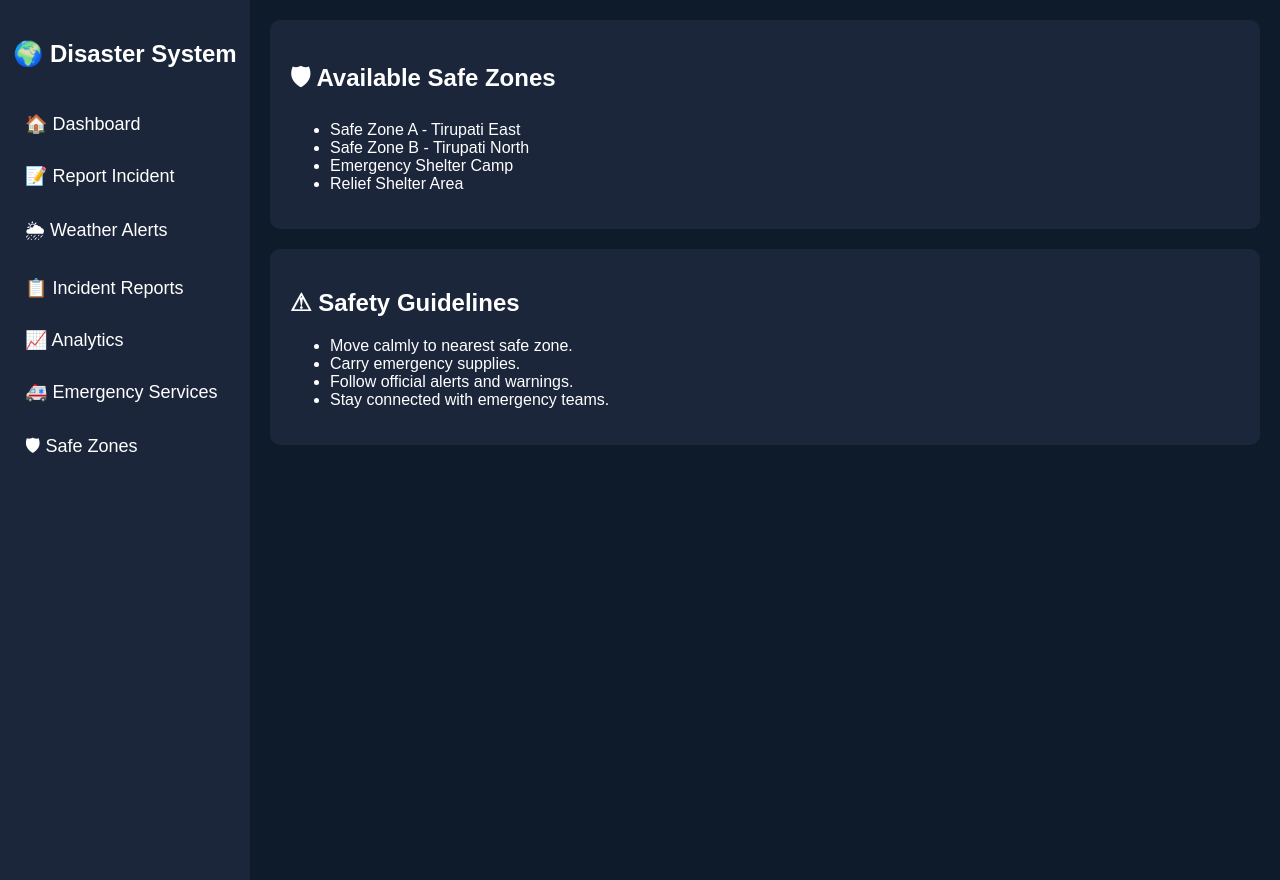
After one commit to akashvinekar/interactive-disaster-management-app, a Flask app: page /report in a window 1280 px wide. The commit adds this page. Run offline with Flask 3, Linux system fonts and the light colour scheme.

Commit message:
Updated disaster management dashboard

```diff
--- a/app.py
+++ b/app.py
@@ -5,6 +5,7 @@ import json
 import requests
 import os
 from dotenv import load_dotenv
+from flask import Flask, render_template, request
 
 app = Flask(__name__)
 load_dotenv()
@@ -95,13 +96,82 @@ def home():
 
     except:
         print("Weather API Error")
-    # Convert map to HTML
+        # Convert map to HTML
     map_html = disaster_map._repr_html_()
 
     return render_template(
         'index.html',
-        map_html=map_html
+        map_html=map_html,
+
+        hospital_count=len(data['hospitals']),
+        shelter_count=len(data['shelters']),
+        safezone_count=len(data['safe_zones'])
     )
+@app.route('/weather')
 
+def weather_dashboard():
+
+    api_key = "46c5c3a3a33bc057aedfa4e44a2cb8ae"
+
+    weather_url = f"https://api.openweathermap.org/data/2.5/weather?q=Tirupati&appid={api_key}"
+
+    response = requests.get(weather_url)
+
+    weather_data = response.json()
+
+    weather = weather_data['weather'][0]['description']
+
+    temp = weather_data['main']['temp'] - 273.15
+
+    return render_template(
+        'weather.html',
+        weather=weather,
+        temp=f"{temp:.1f}"
+    )
+@app.route('/incidents')
+
+def incidents():
+
+    try:
+
+        with open('reports/incidents.txt', 'r') as file:
+
+            reports = file.read()
+
+    except:
+
+        reports = "No incident reports available."
+
+    return render_template(
+        'incidents.html',
+        reports=reports
+    )
+@app.route('/analytics')
+
+def analytics():
+
+    return render_template(
+
+        'analytics.html',
+
+        hospital_count=len(data['hospitals']),
+
+        shelter_count=len(data['shelters']),
+
+        safezone_count=len(data['safe_zones'])
+
+    )
+@app.route('/emergency')
+
+def emergency():
+
+    return render_template('emergency.html')
+@app.route('/report', methods=['GET', 'POST'])
+
+@app.route('/safezones')
+
+def safezones():
+
+    return render_template('safezones.html')
 if __name__ == '__main__':
     app.run(debug=True)
--- /dev/null
+++ b/static/static.css
@@ -0,0 +1,85 @@
+body{
+    margin:0;
+    font-family:Arial;
+    background:#0d1b2a;
+    color:white;
+}
+
+.dashboard{
+    display:flex;
+}
+
+/* Sidebar */
+
+.sidebar{
+
+    width:250px;
+    height:100vh;
+    background:#1b263b;
+    padding-top:20px;
+    position:fixed;
+}
+
+.sidebar h2{
+
+    text-align:center;
+    margin-bottom:30px;
+}
+
+.sidebar a{
+
+    display:block;
+    color:white;
+    text-decoration:none;
+    padding:15px 25px;
+    font-size:18px;
+}
+
+.sidebar a:hover{
+
+    background:#415a77;
+}
+
+/* Main Content */
+
+.main-content{
+
+    margin-left:250px;
+    width:100%;
+    padding:20px;
+}
+
+.card{
+
+    background:#1b263b;
+    padding:20px;
+    margin-bottom:20px;
+    border-radius:10px;
+}
+
+.card h3{
+
+    margin-top:0;
+}
+
+.map-container{
+
+    height:80vh;
+}
+
+.nav-btn{
+
+    background:#0077b6;
+    color:white;
+    border:none;
+    padding:12px 20px;
+    border-radius:8px;
+    font-size:18px;
+    cursor:pointer;
+    margin-bottom:15px;
+}
+
+.nav-btn:hover{
+
+    background:#023e8a;
+}
--- /dev/null
+++ b/templates/safezones.html
@@ -0,0 +1,84 @@
+<!DOCTYPE html>
+<html>
+
+<head>
+
+    <title>Safe Zones</title>
+
+    <link rel="stylesheet" href="{{ url_for('static', filename='static.css') }}">
+
+</head>
+
+<body>
+
+<div class="dashboard">
+
+    <!-- Sidebar -->
+
+    <div class="sidebar">
+
+        <h2>🌍 Disaster System</h2>
+
+        <a href="/">🏠 Dashboard</a>
+
+        <a href="/report">📝 Report Incident</a>
+
+        <a href="/weather">🌦 Weather Alerts</a>
+
+        <a href="/incidents">📋 Incident Reports</a>
+
+        <a href="/analytics">📈 Analytics</a>
+
+        <a href="/emergency">🚑 Emergency Services</a>
+
+        <a href="/safezones">🛡 Safe Zones</a>
+
+    </div>
+
+    <!-- Main Content -->
+
+    <div class="main-content">
+
+        <div class="card">
+
+            <h2>🛡 Available Safe Zones</h2>
+
+            <ul>
+
+                <li>Safe Zone A - Tirupati East</li>
+
+                <li>Safe Zone B - Tirupati North</li>
+
+                <li>Emergency Shelter Camp</li>
+
+                <li>Relief Shelter Area</li>
+
+            </ul>
+
+        </div>
+
+        <div class="card">
+
+            <h2>⚠ Safety Guidelines</h2>
+
+            <ul>
+
+                <li>Move calmly to nearest safe zone.</li>
+
+                <li>Carry emergency supplies.</li>
+
+                <li>Follow official alerts and warnings.</li>
+
+                <li>Stay connected with emergency teams.</li>
+
+            </ul>
+
+        </div>
+
+    </div>
+
+</div>
+
+</body>
+
+</html>
```
Also changed, not shown: templates/analytics.html (added, +56 -0 lines), templates/emergency.html (added, +76 -0 lines), templates/incidents.html (added, +54 -0 lines), templates/index.html (+53 -155 lines), templates/weather.html (added, +50 -0 lines).
